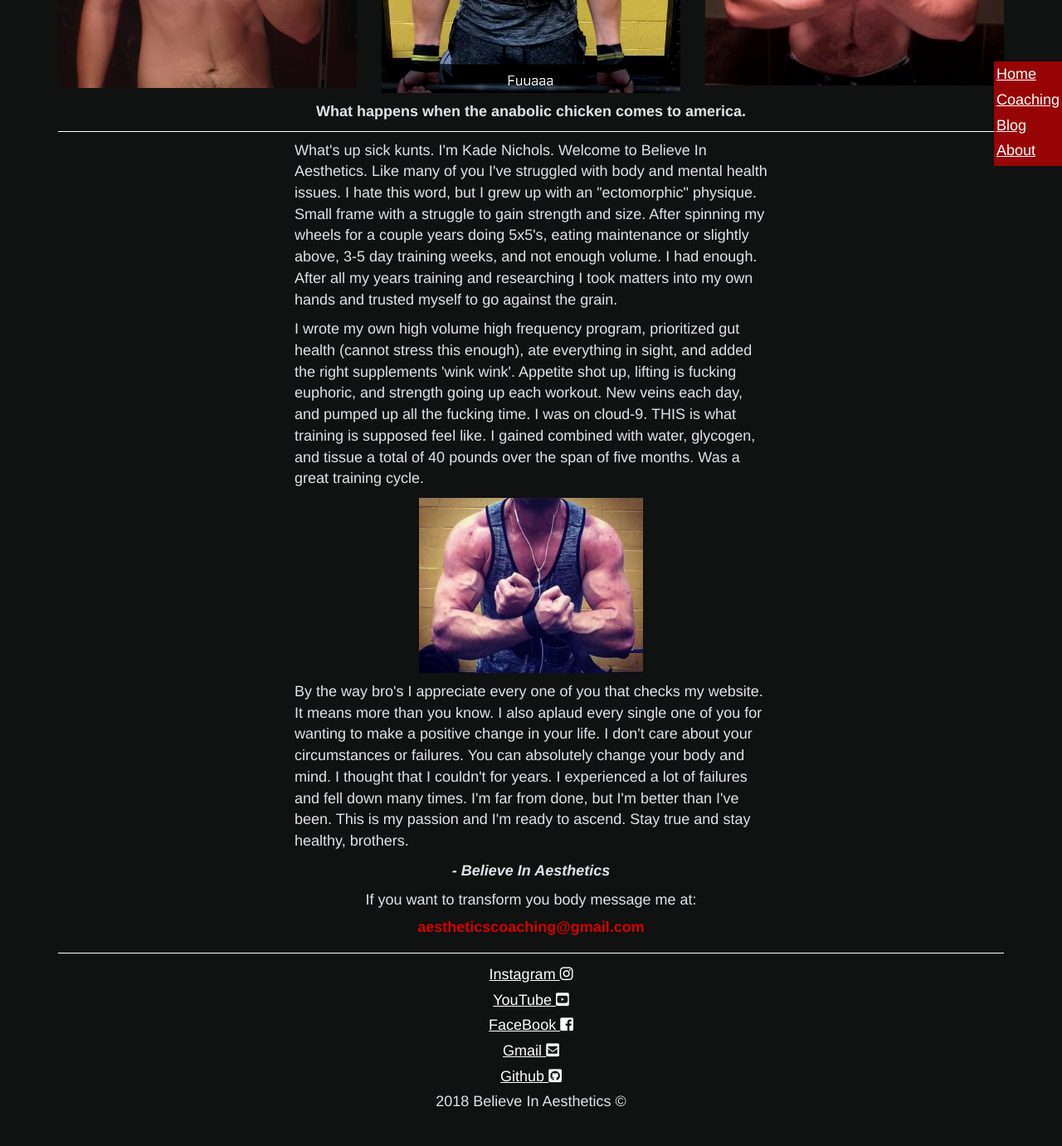
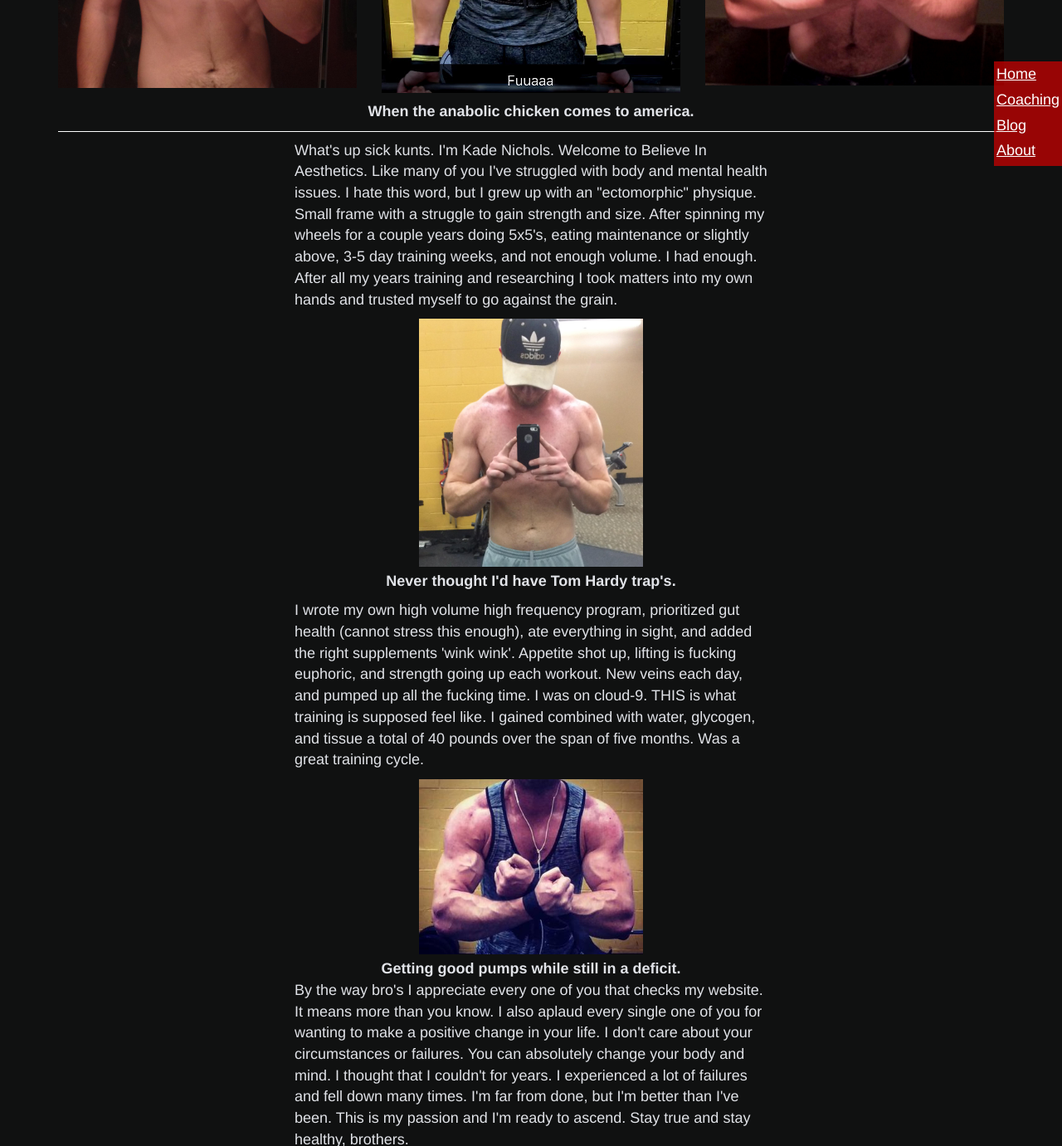
Before and after one commit to Kade-Nichols/Believe-In-Aesthetics, a website: page index.html in a window 1280 px wide. Shown: the part 600-1981 px from the top of the page at 83% size. Drawn offline with nearby package versions, Linux system fonts and the light colour scheme.

Commit message:
Add files via upload

```diff
--- a/index.html
+++ b/index.html
@@ -49,9 +49,9 @@
           <img src="images/progress-3.jpg" class="img-responsive">
         </div>
       </div>
-      <p class="text-center" style="margin-top: 10px; border-bottom: 1.5px solid white; padding-bottom: 10px;">
+      <p class="text-center" style="margin-top: 10px; border-bottom: 1px solid white; padding-bottom: 10px;">
         <strong>
-          What happens when the anabolic chicken comes to america.
+          When the anabolic chicken comes to america.
         </strong>
       </p>
 
@@ -64,8 +64,12 @@
             3-5 day training weeks, and not enough volume. I had enough. After all my years training and researching
             I took matters into my own hands and trusted myself to go against the grain.
           </p>
-
-
+          <img src="images/traps.jpg"  class="img-responsive col-xs-12 col-sm-4 col-sm-push-4 col-md-6 col-md-push-3" style="max-width: 350px; padding-bottom: 5px;">
+        <p class="col-xs-12 text-center">
+          <strong>
+            Never thought I'd have Tom Hardy trap's.
+          </strong>
+        </p>
           <p class="col-xs-12">
             I wrote my own high volume high frequency program, prioritized gut health (cannot stress this enough),
             ate everything in sight, and added the right supplements 'wink wink'. Appetite shot up, lifting is fucking
@@ -74,7 +78,12 @@
             and tissue a total of 40 pounds over the span of five months. Was a great training cycle.
           </p>
 
-          <img src="images/progress-6.jpg"  class="img-responsive col-xs-12 col-md-6 col-md-push-3" style="max-width: 350px; padding-bottom: 10px;">
+          <img src="images/progress-6.jpg"  class="img-responsive col-xs-12 col-sm-4 col-sm-push-4 col-md-6 col-md-push-3" style="max-width: 350px; padding-bottom: 5px;">
+          <div class="col-xs-12 text-center">
+            <strong>
+              Getting good pumps while still in a deficit.
+            </strong>
+          </div>
           <p class="col-xs-12">
             By the way bro's I appreciate every one of you that checks my website. It means more than you know. I also aplaud every single one of you for wanting to make a
             positive change in your life. I don't care about your circumstances or failures. You can absolutely change your body and mind.
```
Also changed, not shown: images/S0HSyaC.jpg (added), images/Y6DkRxP.jpg (added), images/cUDlmd4.jpg (added), images/cWZj7QI.jpg (added), images/cu0RLEM.jpg (added), images/traps.jpg (added), styles.css (line endings or trailing spaces).
